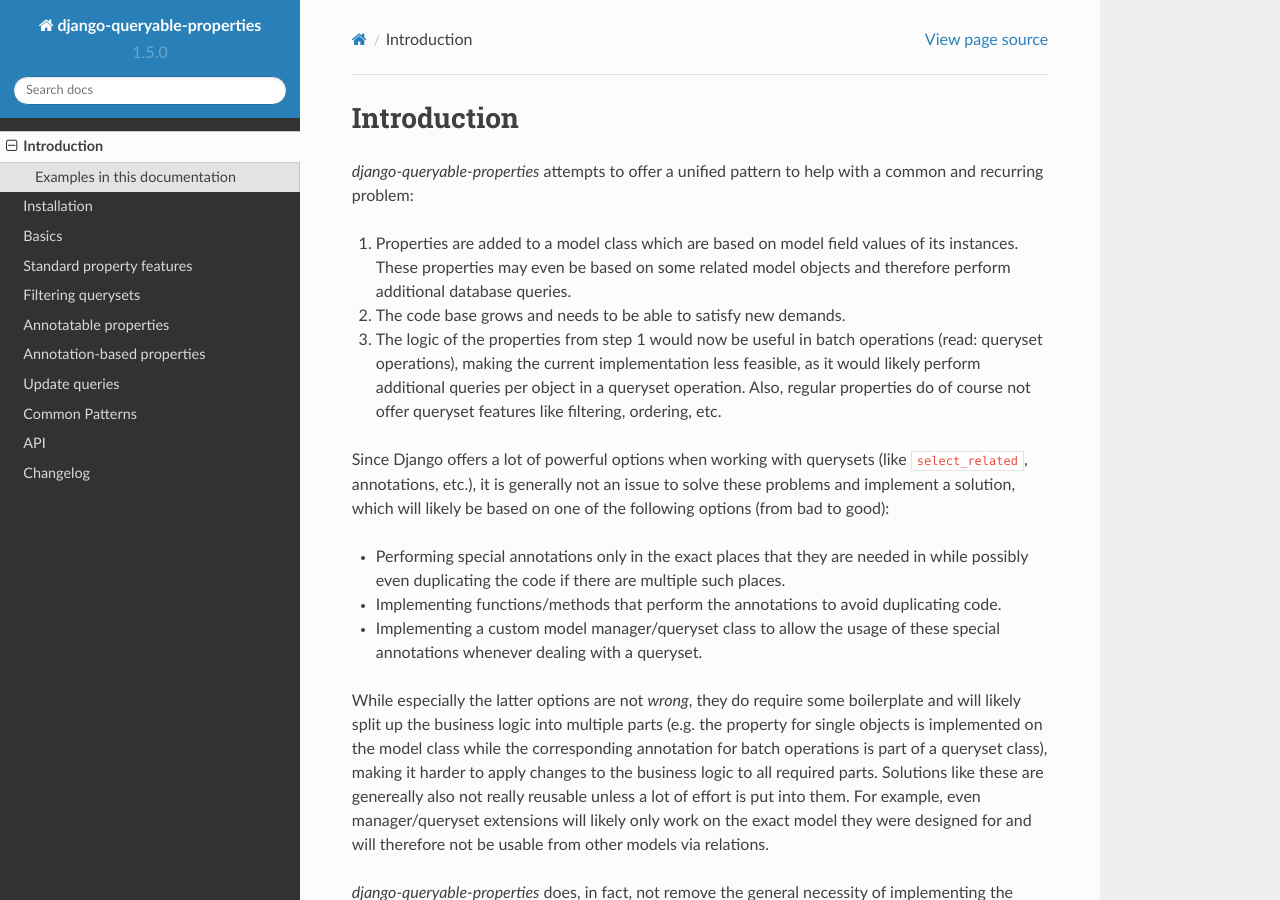
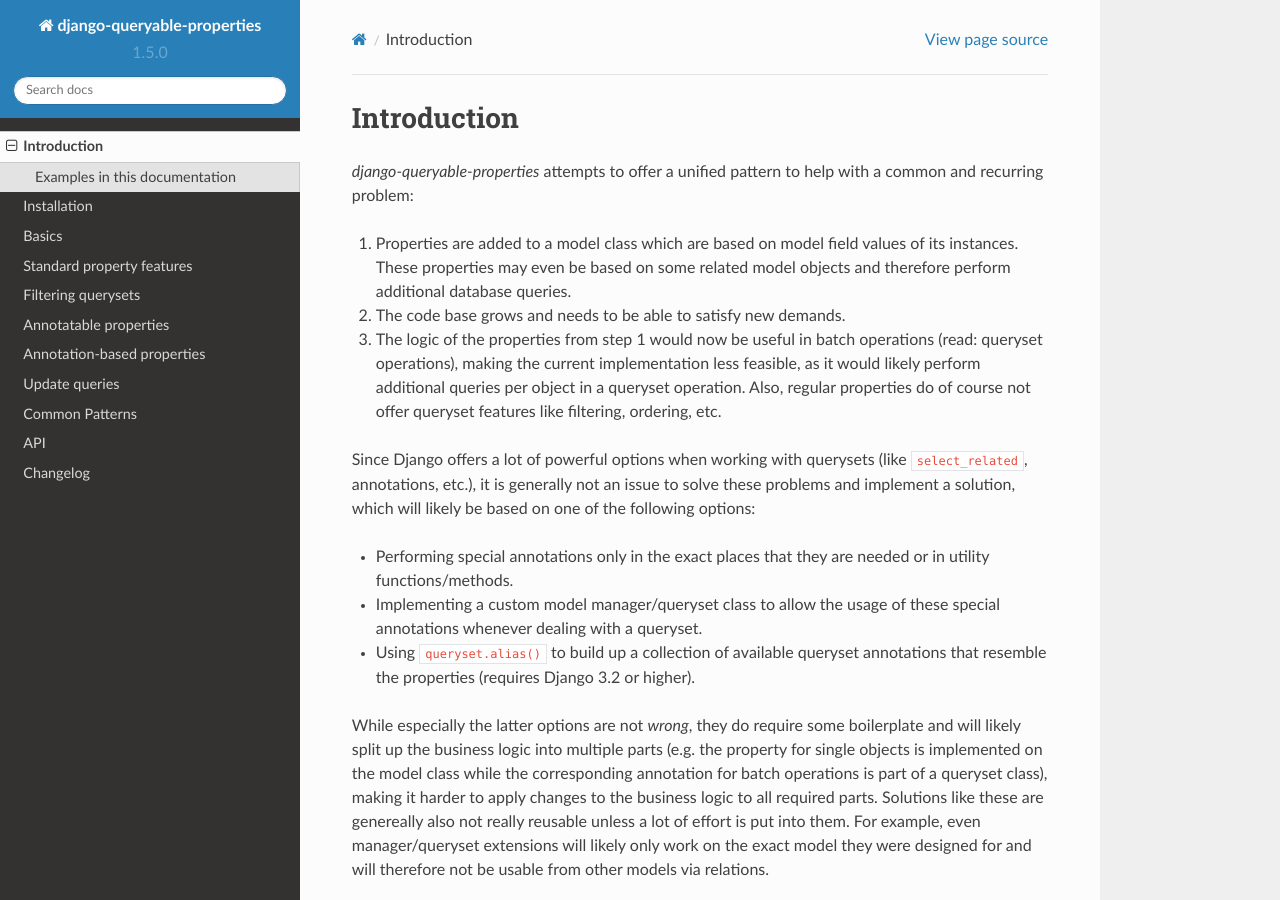
Before and after one commit to W1ldPo1nter/django-queryable-properties, a Sphinx documentation site: the page built from docs/intro.rst, in a window 1280 px wide and 900 px high. Built offline with Sphinx 7.4.7 and the Read the Docs theme 2.0.0, drawn with Linux system fonts in a browser that asks for light colours.

Commit message:
Mention queryset.alias as an alternative in the docs

```diff
--- a/docs/intro.rst
+++ b/docs/intro.rst
@@ -13,13 +13,13 @@
 
 Since Django offers a lot of powerful options when working with querysets (like ``select_related``, annotations, etc.),
 it is generally not an issue to solve these problems and implement a solution, which will likely be based on one of the
-following options (from bad to good):
+following options:
 
-- Performing special annotations only in the exact places that they are needed in while possibly even duplicating the
-  code if there are multiple such places.
-- Implementing functions/methods that perform the annotations to avoid duplicating code.
+- Performing special annotations only in the exact places that they are needed or in utility functions/methods.
 - Implementing a custom model manager/queryset class to allow the usage of these special annotations whenever dealing
   with a queryset.
+- Using ``queryset.alias()`` to build up a collection of available queryset annotations that resemble the properties
+  (requires Django 3.2 or higher).
 
 While especially the latter options are not *wrong*, they do require some boilerplate and will likely split up the
 business logic into multiple parts (e.g. the property for single objects is implemented on the model class while
```
